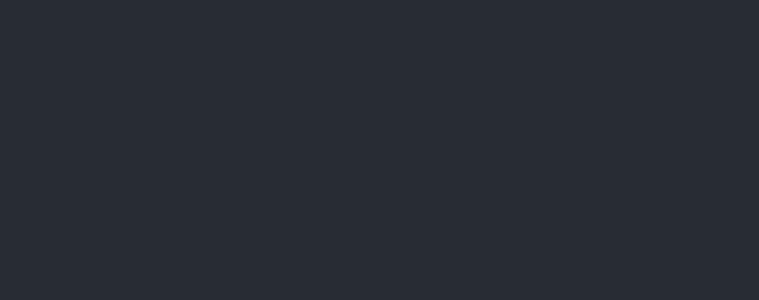
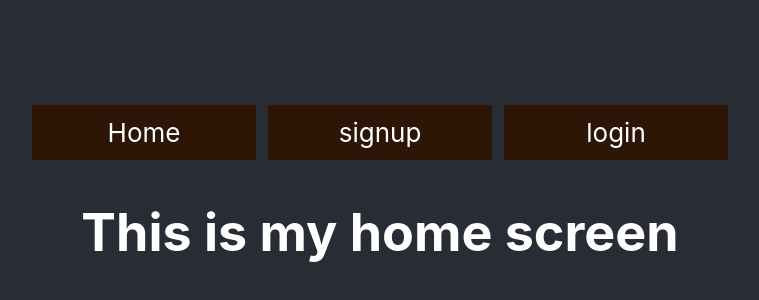
Before and after one commit to Dakota-Vikdal/fitness, a React (Create React App) app in the folder client/: page / in a window 1280 px wide. Shown: the part 198-498 px from the top of the page, without its empty margins (260-1019 px from the left). Built offline with nearby package versions, Linux system fonts and the light colour scheme.

Commit message:
routes set up

```diff
--- a/client/src/App.js
+++ b/client/src/App.js
@@ -1,19 +1,19 @@
 import './stylesheets/App.css';
-import { Switch, Route, Redirect } from 'react-router-dom'
+import { Switch, Route } from 'react-router-dom'
 import { Signup, Login} from './components/Auth.js'
+import Home from './components/Home'
+import NavBar from './components/NavBar'
 
 function App() {
   return (
      <div className="App">
        <header className="App-header">
        {/* <Header /> */}
+       <NavBar />
         <Switch>
-            <Route path= '/login' component={Login}/>
-            <Route path= '/Signup' component={Signup}/>
-            {/* <Route path= '/rental' component={Rental}/>
-            <Route path= '/movie' component={Movie}/>
-            <Route path= '/' component={Home}/> */}
-            <Redirect to= '/' />
+            <Route path= '/login' component={Login} />
+            <Route path= '/Signup' component={Signup} />
+            <Route path ='/' component={Home} />
         </Switch>
       </header>
     </div>
--- a/client/src/components/Auth.js
+++ b/client/src/components/Auth.js
@@ -1,4 +1,5 @@
 import { useState } from 'react'
+import NavButton from './NavButton'
 
 export function Signup() {
     const [form, setForm] = useState({})
@@ -18,7 +19,8 @@ export function Signup() {
     }
     return (
         <div>
-            <h1>Signup</h1>
+            <h1>Welcome!</h1>
+            <h3>Sign up below</h3>
             <form onSubmit={createAccount}>
                 <div>
                     username: <input onChange= {updateForm} name='username' />
@@ -27,12 +29,13 @@ export function Signup() {
                     password: <input onChange= {updateForm} name='password' />
                 </div>
                 <div>
-                    confirm password: <input onChange= {updateForm} name='confirm' />
+                    confirm: <input onChange= {updateForm} name='confirm' />
                 </div>
                 <div>
                     <input type='submit' />
                 </div>
             </form>
+            <NavButton/>
         </div>
     )
 }
@@ -40,7 +43,8 @@ export function Signup() {
 export function Login() {
     return(
         <div>
-            <h1>Login</h1>
+            <h1>Welcome Back!</h1>
+            <h3>Ready to get fit? If so, login below.</h3>
             <form >
                 <div>
                     username: <input  name='username' />
@@ -52,6 +56,7 @@ export function Login() {
                     <input type='submit' />
                 </div>
             </form>
+            <NavButton />
         </div>
     )
 }
--- /dev/null
+++ b/client/src/components/Home.js
@@ -0,0 +1,12 @@
+//import { Signup, Login } from './Auth.js'
+
+
+function Home() {
+    return(
+        <div>
+            <h1>This is my home screen</h1>
+        </div>
+    )
+}
+
+export default Home
--- /dev/null
+++ b/client/src/components/NavBar.js
@@ -0,0 +1,51 @@
+import { NavLink } from "react-router-dom";
+// import "./NavBar.css"
+
+function NavBar() {
+    const linkStyles = {
+        display: "inline-block",
+        width: "200px",
+        padding: "12px",
+        margin: "0 6px 6px",
+        background: "#2d1606",
+        textDecoration: "none",
+        color: "white",
+      };
+
+    return (
+        <div className="navbar">
+            <NavLink
+                to="/home"
+                exact
+                style={linkStyles}
+                activeStyle={{
+                background: "maroon",
+                }}
+            >
+                Home
+            </NavLink>
+            <NavLink
+                to="/signup"
+                exact
+                style={linkStyles}
+                activeStyle={{
+                background: "maroon",
+                }}
+            >
+                signup
+            </NavLink>
+            <NavLink
+                to="/login"
+                exact
+                style={linkStyles}
+                activeStyle={{
+                background: "maroon",
+                }}
+            >
+                login
+            </NavLink>
+            </div>
+  );
+}
+
+export default NavBar
--- /dev/null
+++ b/client/src/components/NavButton.js
@@ -0,0 +1,12 @@
+import { useHistory } from 'react-router-dom'
+
+function NavButton() {
+    const history = useHistory()
+    return (
+        <button onClick={ () => history.goBack()}>
+            back
+        </button>
+    )
+}
+
+export default NavButton
```
Also changed, not shown: 1 other file (tests, documents, lock files or other folders).
